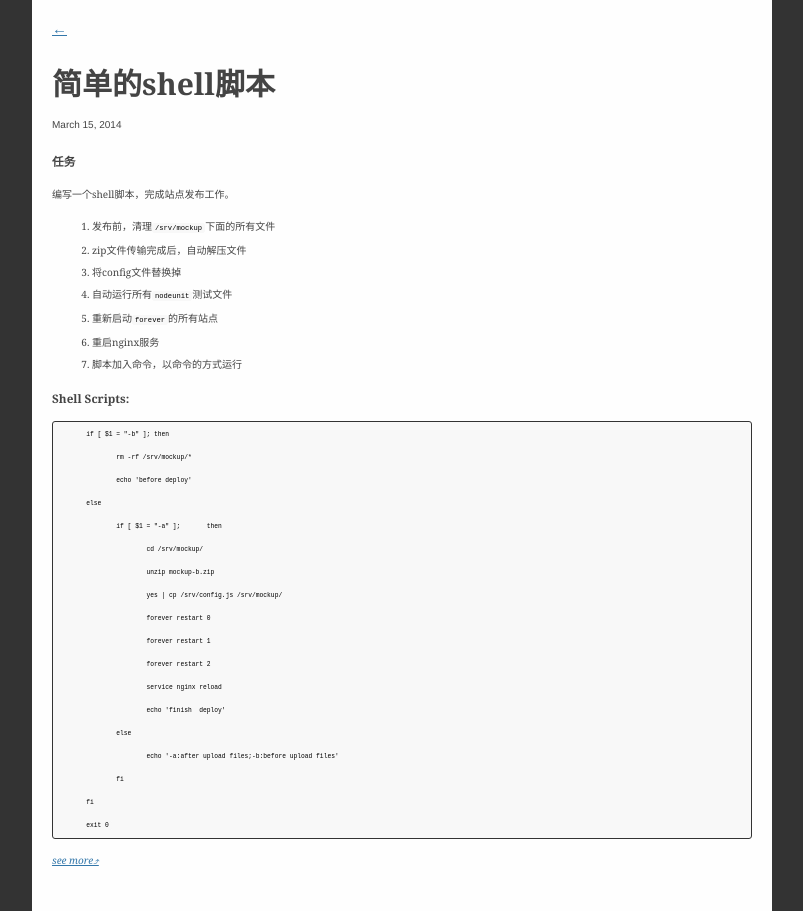
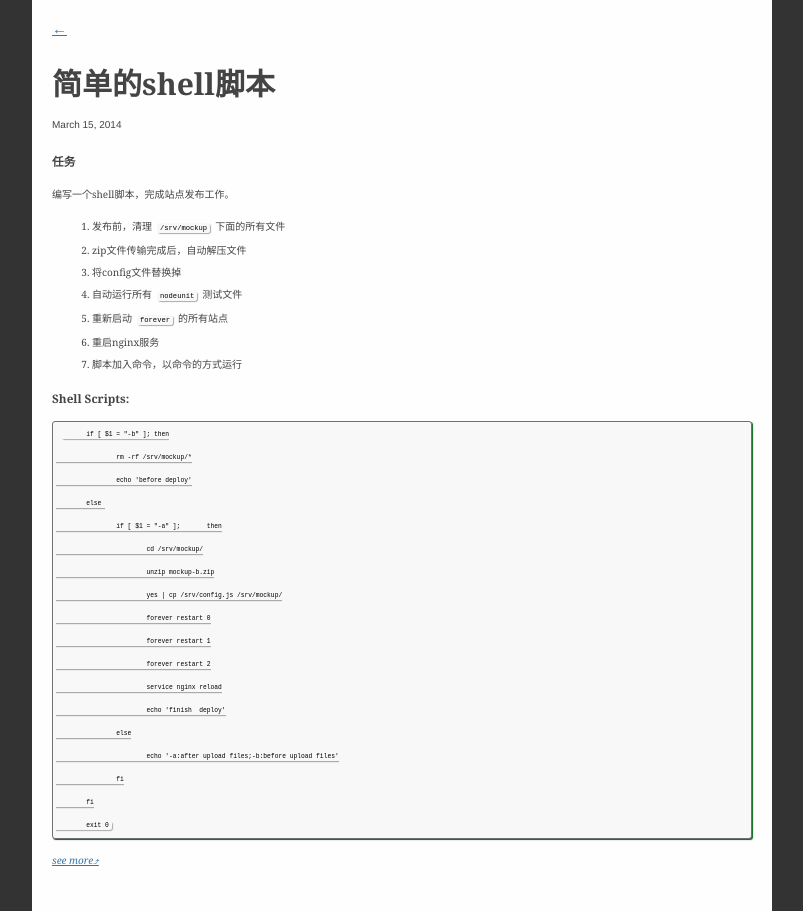
Before and after one commit to osrpt/osrpt.github.com, a Jekyll site: the page built from _posts/2014-03-15-simple-shell-script.md, in a window 1280 px wide. Shown: the whole page, without its empty margins (238-1041 px from the left). Built offline with Jekyll 4.4.1, drawn with Linux system fonts in a browser that asks for light colours; Markdown is read by kramdown in place of the engine named in the settings.

Commit message:
修改代码的样式

```diff
--- a/css/default.css
+++ b/css/default.css
@@ -243,8 +243,13 @@ pre, code, kbd, samp {
     word-break: break-word;
     padding:1px 3px;
 }
+code {
+    margin:0 5px;
+    box-shadow: 1px 1px 1px #aaa;
+}
 pre {
-    border:1px solid #333;
+    border:1px solid #707070;
+    box-shadow:1px 1px 1px #006414;
 }
 .clear {
     clear:both;
```
